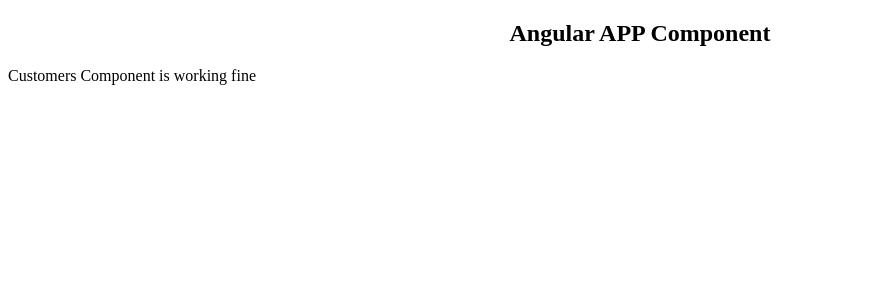
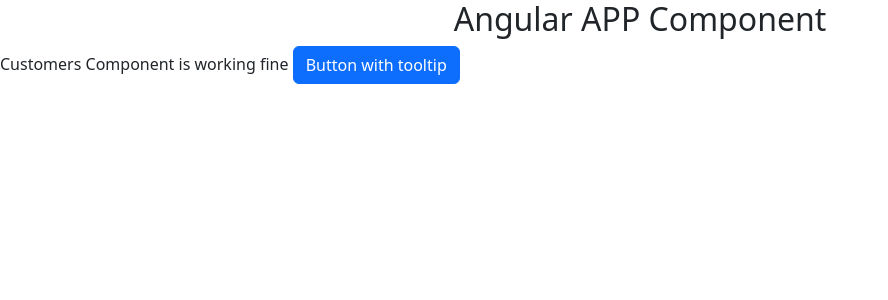
Before and after one commit to farrukh0913/Shapespark, an Angular app: page /customers in a window 1280 px wide. Shown: the top 300 px of the page, without its empty margins (0-888 px from the left). Built offline with nearby package versions, Linux system fonts and the light colour scheme.

Commit message:
bootstrap

```diff
--- a/angular.json
+++ b/angular.json
@@ -34,9 +34,12 @@
               "src/assets"
             ],
             "styles": [
-              "src/styles.scss"
+              "src/styles.scss",
+              "node_modules/bootstrap/dist/css/bootstrap.css"
             ],
-            "scripts": []
+            "scripts": [
+              "node_modules/bootstrap/dist/js/bootstrap.js"
+            ]
           },
           "configurations": {
             "production": {
--- a/package.json
+++ b/package.json
@@ -18,6 +18,8 @@
     "@angular/platform-browser": "~12.2.0",
     "@angular/platform-browser-dynamic": "~12.2.0",
     "@angular/router": "~12.2.0",
+    "bootstrap": "^5.2.2",
+    "ngx-bootstrap": "^9.0.0",
     "rxjs": "~6.6.0",
     "tslib": "^2.3.0",
     "zone.js": "~0.11.4"
--- a/src/app/modules/customers/customers/customers.component.html
+++ b/src/app/modules/customers/customers/customers.component.html
@@ -1 +1,5 @@
 Customers Component is working fine
+<button type="button" class="btn btn-primary"
+        tooltip="Vivamus sagittis lacus vel augue laoreet rutrum faucibus.">
+Button with tooltip
+</button>
```
Also changed, not shown: 1 other file (tests, documents, lock files or other folders).
